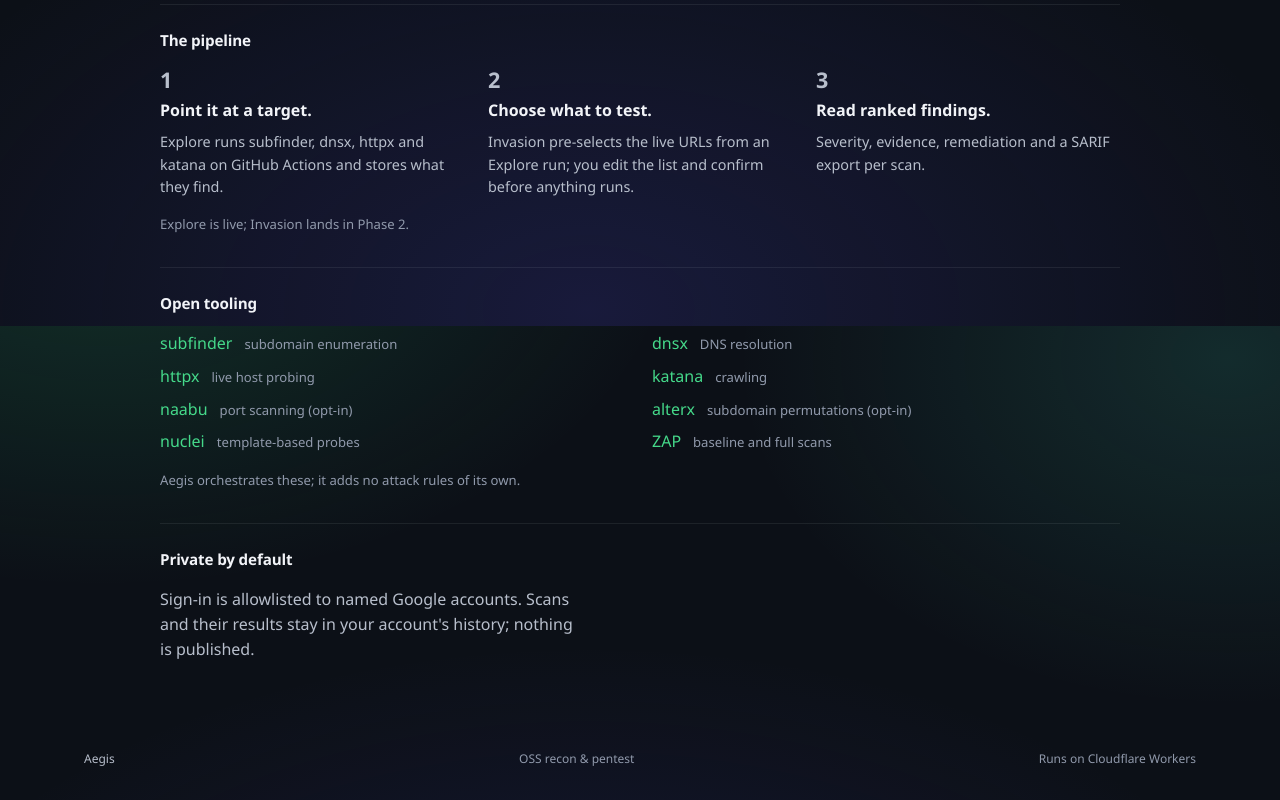
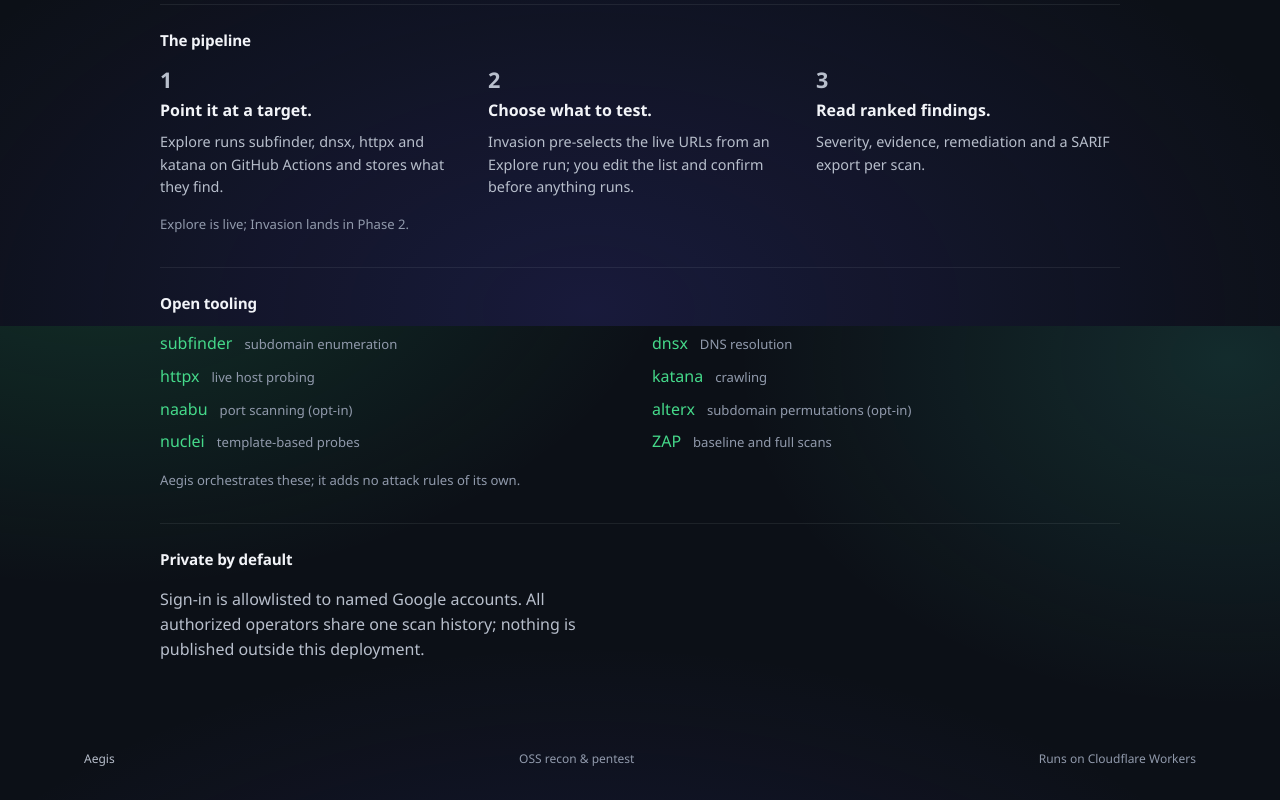
Before and after one commit to cloudkid-labs/aegis, an Astro site: page / in a window 1280 px wide. Shown: the part 474-1274 px from the top of the page. Built offline with nearby package versions, Linux system fonts and the light colour scheme; Astro itself is replaced by a stand-in of ours; no server answers.

Commit message:
fix: state that authorized operators share one scan history

```diff
--- a/src/pages/index.astro
+++ b/src/pages/index.astro
@@ -133,7 +133,7 @@ import "../styles/aegis.css";
         </div>
         <div class="landing-strip" id="landing-privacy">
           <h3>Private by default</h3>
-          <p class="notice-lede">Sign-in is allowlisted to named Google accounts. Scans and their results stay in your account's history; nothing is published.</p>
+          <p class="notice-lede">Sign-in is allowlisted to named Google accounts. All authorized operators share one scan history; nothing is published outside this deployment.</p>
         </div>
       </section>
       <section id="create-section">
```
